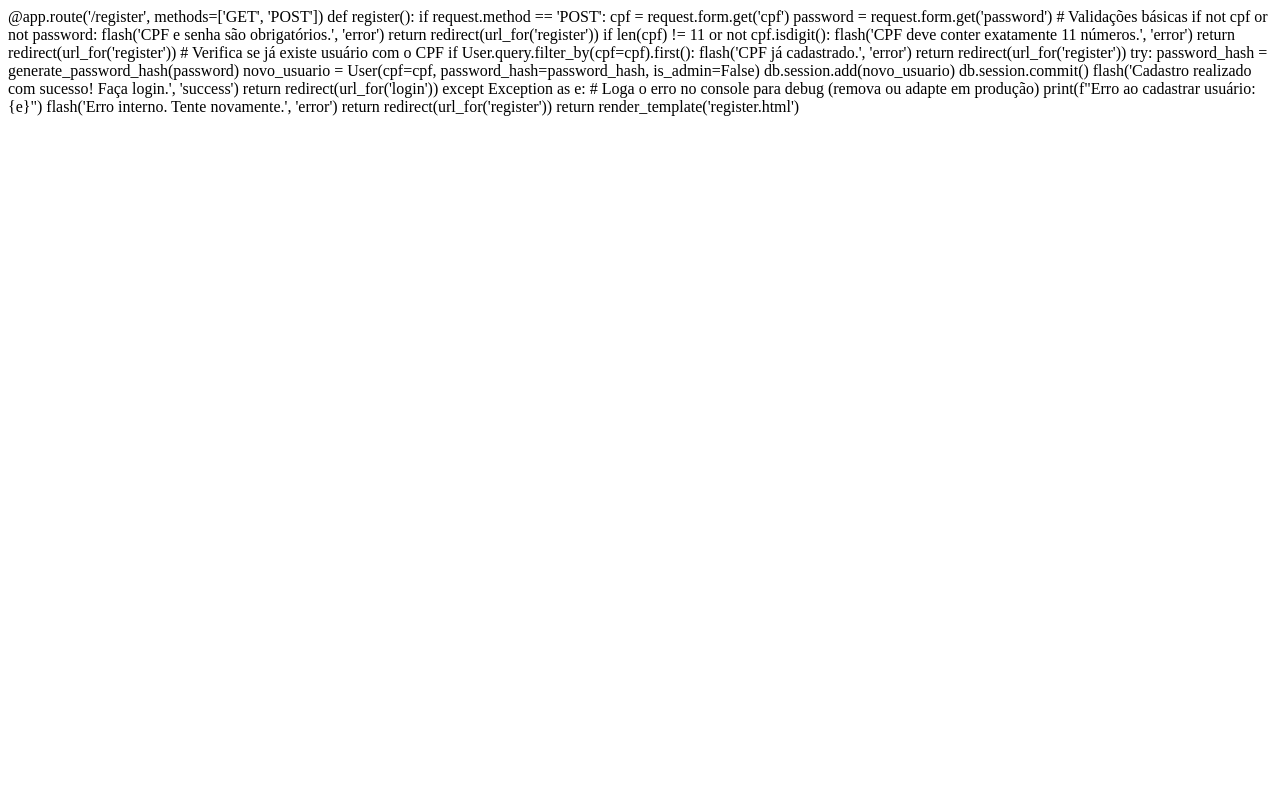
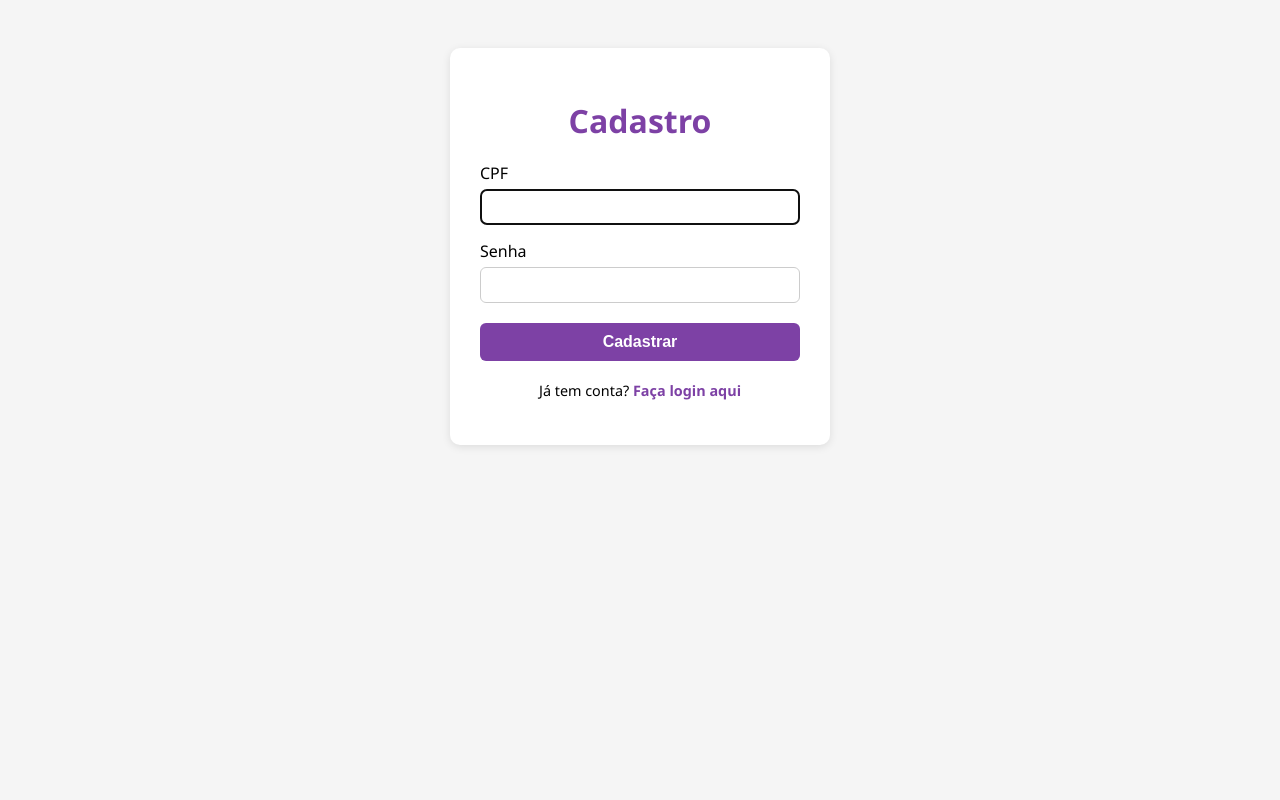
Before and after one commit to GabrielCst011/projeto-mercadinho, a Flask app: page /register in a window 1280 px wide. Run offline with Flask 3, Linux system fonts and the light colour scheme.

Commit message:
Update app.py

```diff
--- a/app.py
+++ b/app.py
@@ -50,16 +50,33 @@ def register():
     if request.method == 'POST':
         cpf = request.form.get('cpf')
         password = request.form.get('password')
+
+        if not cpf or not password:
+            flash('CPF e senha são obrigatórios.', 'error')
+            return redirect(url_for('register'))
+
+        if len(cpf) != 11 or not cpf.isdigit():
+            flash('CPF deve conter exatamente 11 números.', 'error')
+            return redirect(url_for('register'))
+
         if User.query.filter_by(cpf=cpf).first():
             flash('CPF já cadastrado.', 'error')
             return redirect(url_for('register'))
-        password_hash = generate_password_hash(password)
-        novo_usuario = User(cpf=cpf, password_hash=password_hash, is_admin=False)
-        db.session.add(novo_usuario)
-        db.session.commit()
-        flash('Cadastro realizado com sucesso! Faça login.', 'success')
-        return redirect(url_for('login'))
+
+        try:
+            password_hash = generate_password_hash(password)
+            novo_usuario = User(cpf=cpf, password_hash=password_hash, is_admin=False)
+            db.session.add(novo_usuario)
+            db.session.commit()
+            flash('Cadastro realizado com sucesso! Faça login.', 'success')
+            return redirect(url_for('login'))
+        except Exception as e:
+            print(f"Erro ao cadastrar usuário: {e}")
+            flash('Erro interno. Tente novamente.', 'error')
+            return redirect(url_for('register'))
+
     return render_template('register.html')
+
 
 @app.route("/")
 def index():
--- a/templates/register.html
+++ b/templates/register.html
@@ -1,34 +1,103 @@
-@app.route('/register', methods=['GET', 'POST'])
-def register():
-    if request.method == 'POST':
-        cpf = request.form.get('cpf')
-        password = request.form.get('password')
+<!DOCTYPE html>
+<html lang="pt-BR">
+<head>
+  <meta charset="UTF-8" />
+  <title>Cadastro - Mercadinho</title>
+  <style>
+    body {
+      font-family: 'Segoe UI', Tahoma, Geneva, Verdana, sans-serif;
+      background-color: #f5f5f5;
+      padding: 40px;
+      display: flex;
+      justify-content: center;
+    }
+    .register-container {
+      background: white;
+      padding: 30px;
+      border-radius: 10px;
+      box-shadow: 0 2px 8px rgba(0,0,0,0.1);
+      width: 320px;
+      text-align: center;
+    }
+    h1 {
+      color: #7d41a5;
+      margin-bottom: 20px;
+    }
+    label {
+      display: block;
+      margin: 15px 0 5px;
+      text-align: left;
+    }
+    input {
+      width: 100%;
+      padding: 8px 10px;
+      font-size: 1rem;
+      border-radius: 6px;
+      border: 1px solid #ccc;
+      box-sizing: border-box;
+    }
+    button {
+      margin-top: 20px;
+      width: 100%;
+      padding: 10px;
+      background-color: #7d41a5;
+      border: none;
+      color: white;
+      font-weight: bold;
+      border-radius: 6px;
+      cursor: pointer;
+      font-size: 1rem;
+    }
+    button:hover {
+      background-color: #5a2e7d;
+    }
+    .msg {
+      margin-top: 15px;
+      font-size: 0.9rem;
+    }
+    .msg.error {
+      color: #e74c3c;
+    }
+    .msg.success {
+      color: #27ae60;
+    }
+    p.login-link {
+      margin-top: 20px;
+      font-size: 0.9rem;
+    }
+    p.login-link a {
+      color: #7d41a5;
+      text-decoration: none;
+      font-weight: bold;
+    }
+    p.login-link a:hover {
+      text-decoration: underline;
+    }
+  </style>
+</head>
+<body>
+  <div class="register-container">
+    <h1>Cadastro</h1>
+    <form method="POST">
+      <label for="cpf">CPF</label>
+      <input type="text" name="cpf" id="cpf" maxlength="11" required pattern="\d{11}" title="Digite 11 números do CPF" autofocus>
 
-        # Validações básicas
-        if not cpf or not password:
-            flash('CPF e senha são obrigatórios.', 'error')
-            return redirect(url_for('register'))
+      <label for="password">Senha</label>
+      <input type="password" name="password" id="password" required>
 
-        if len(cpf) != 11 or not cpf.isdigit():
-            flash('CPF deve conter exatamente 11 números.', 'error')
-            return redirect(url_for('register'))
+      <button type="submit">Cadastrar</button>
+    </form>
+    <p class="login-link">Já tem conta? <a href="{{ url_for('login') }}">Faça login aqui</a></p>
 
-        # Verifica se já existe usuário com o CPF
-        if User.query.filter_by(cpf=cpf).first():
-            flash('CPF já cadastrado.', 'error')
-            return redirect(url_for('register'))
-
-        try:
-            password_hash = generate_password_hash(password)
-            novo_usuario = User(cpf=cpf, password_hash=password_hash, is_admin=False)
-            db.session.add(novo_usuario)
-            db.session.commit()
-            flash('Cadastro realizado com sucesso! Faça login.', 'success')
-            return redirect(url_for('login'))
-        except Exception as e:
-            # Loga o erro no console para debug (remova ou adapte em produção)
-            print(f"Erro ao cadastrar usuário: {e}")
-            flash('Erro interno. Tente novamente.', 'error')
-            return redirect(url_for('register'))
-
-    return render_template('register.html')
+    {% with messages = get_flashed_messages(with_categories=true) %}
+      {% if messages %}
+        <div class="msg-container">
+          {% for category, message in messages %}
+            <p class="msg {{ category }}">{{ message }}</p>
+          {% endfor %}
+        </div>
+      {% endif %}
+    {% endwith %}
+  </div>
+</body>
+</html>
```
